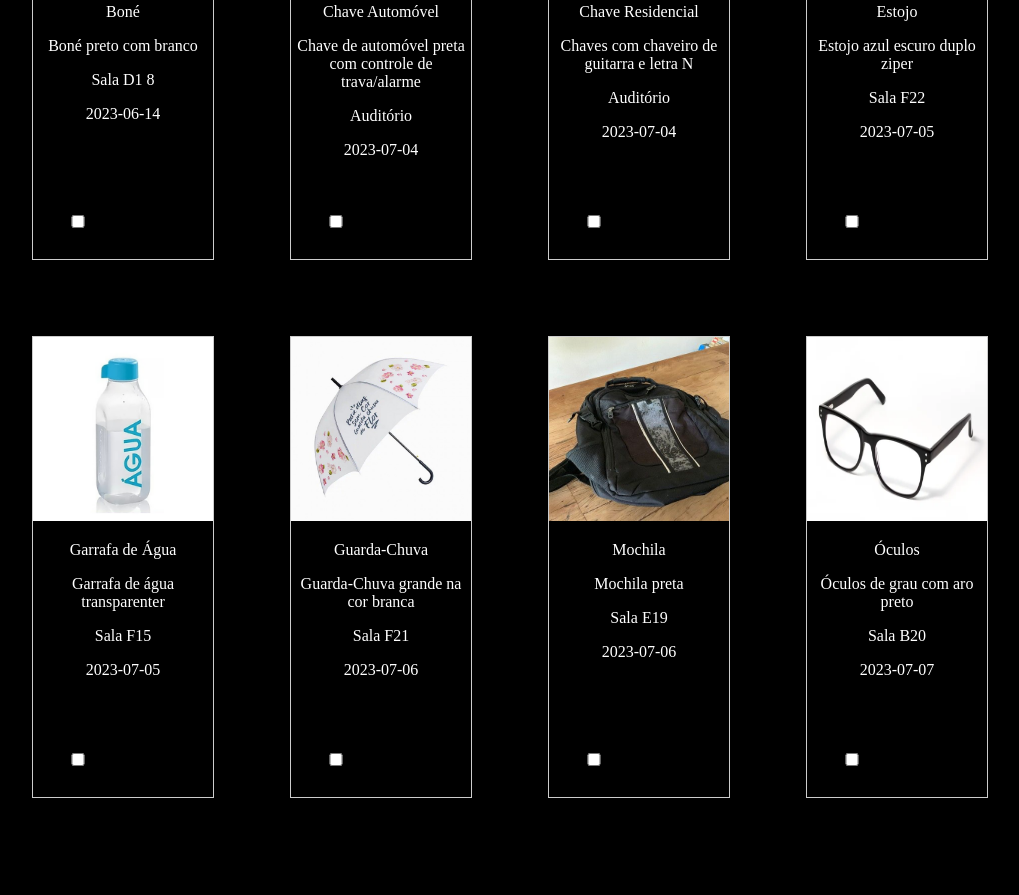
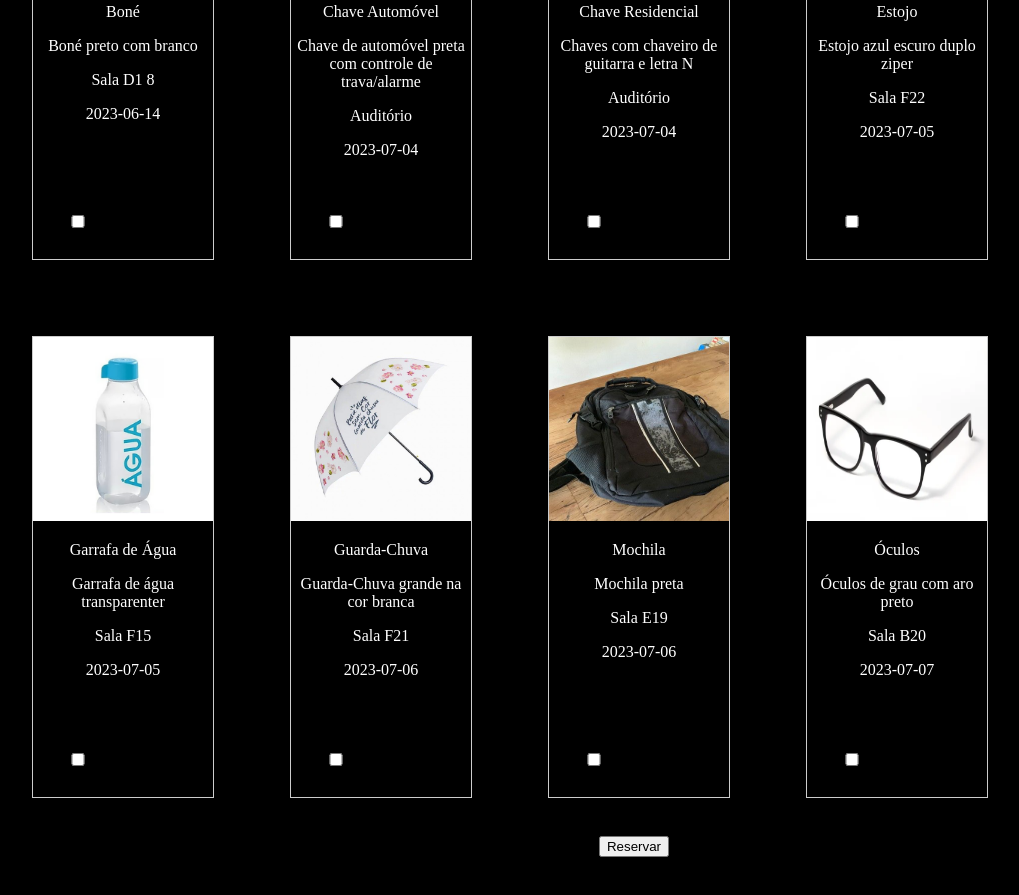
Before and after one commit to brunaplatt/Projeto-AplicadoII---SENAI, a plain HTML site: page alu_prof.html in a window 1280 px wide. Shown: the part 390-1285 px from the top of the page, without its empty margins (6-1025 px from the left). Before the commit the page ends 1226 px from the top, so only its background shows below. Drawn offline with nearby package versions, Linux system fonts and the light colour scheme.

Commit message:
Versão 2.9

```diff
--- a/alu_prof.html
+++ b/alu_prof.html
@@ -123,6 +123,10 @@
         <input id="checkbox" type="checkbox" name="reserva1" value="reserva1">
     </div>
 
+    <footer class="footer" action="alu_prof.html">
+        <button onclick="Reserva()">Reservar</button>
+    </footer>
+
     <script src="js/scripts.js"></script>
 </body>
 </html>
--- a/css/style.css
+++ b/css/style.css
@@ -308,3 +308,11 @@ li #btnSalvar{
     padding: 15px;
     font-size: 20px;
 }
+
+.footer {
+    width: 100%;
+    display: flex;
+    text-align: center;
+    justify-content: center;
+    margin-bottom: 5%;
+}
--- a/js/scripts.js
+++ b/js/scripts.js
@@ -43,7 +43,7 @@ function direcionaLogin(acesso){
 
 	function Reserva()
 {
-		alert("Reserva enviada, compareça na secretaria em até 2 dias úteis.");
+		alert("Reserva enviada! Compareça na secretaria em até 2 dias úteis.");
 }
 
 $(function(){
```
